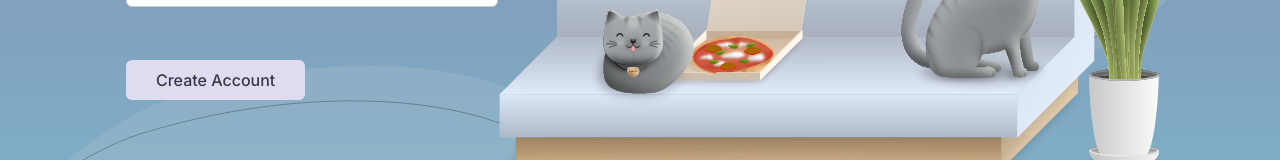
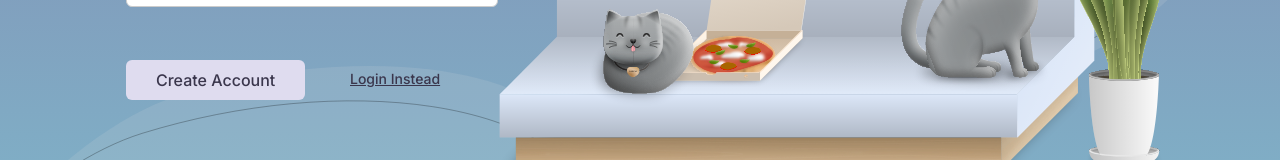
Before and after one commit to hack-western-2023/pawndr, a React (Create React App) app in the folder frontend/: page /createaccount in a window 1280 px wide. Shown: the part 440-600 px from the top of the page. Built offline with nearby package versions, Linux system fonts and the light colour scheme.

Commit message:
added login button to create

```diff
--- a/frontend/src/components/createaccount.css
+++ b/frontend/src/components/createaccount.css
@@ -121,3 +121,16 @@
     background-color: #847BAA;
     color: #DFDCEF;
 }
+
+.create2 {
+    position: absolute;
+    top: 510px;
+    left: 350px;
+    color: #3A364C;
+    font-family: 'Inter', sans-serif;
+    font-size: 14px;
+}
+
+.create2:hover {
+    color: #56516f;
+}
--- a/frontend/src/components/createaccount.jsx
+++ b/frontend/src/components/createaccount.jsx
@@ -77,6 +77,7 @@ const CreateAccount = () => {
                 />
             </div>
             <button className='registerButton' onClick={handleSubmit}>Create Account</button>
+            <a className='create2' href='/'>Login Instead</a>
 
         </div>
     )
```
